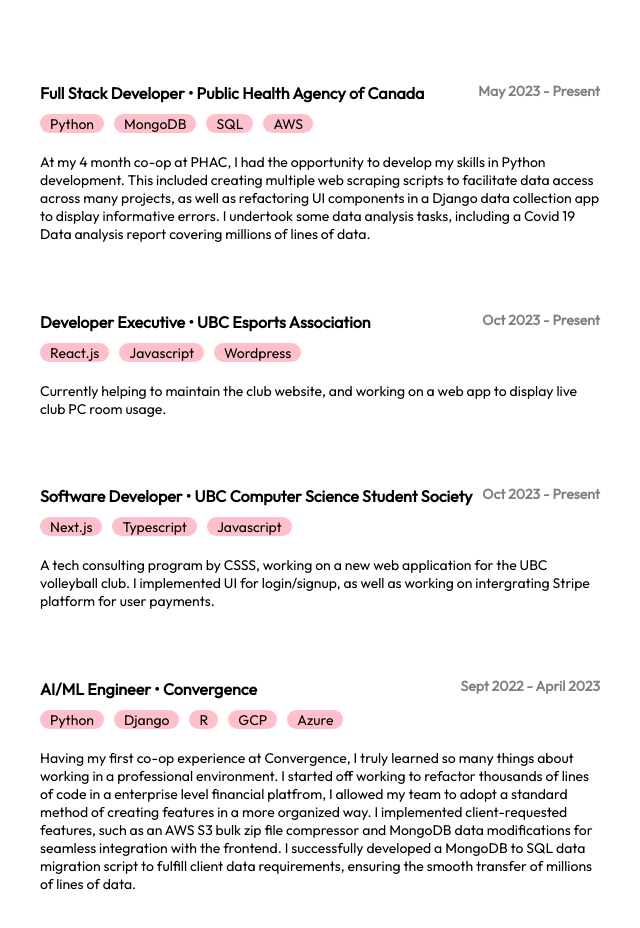
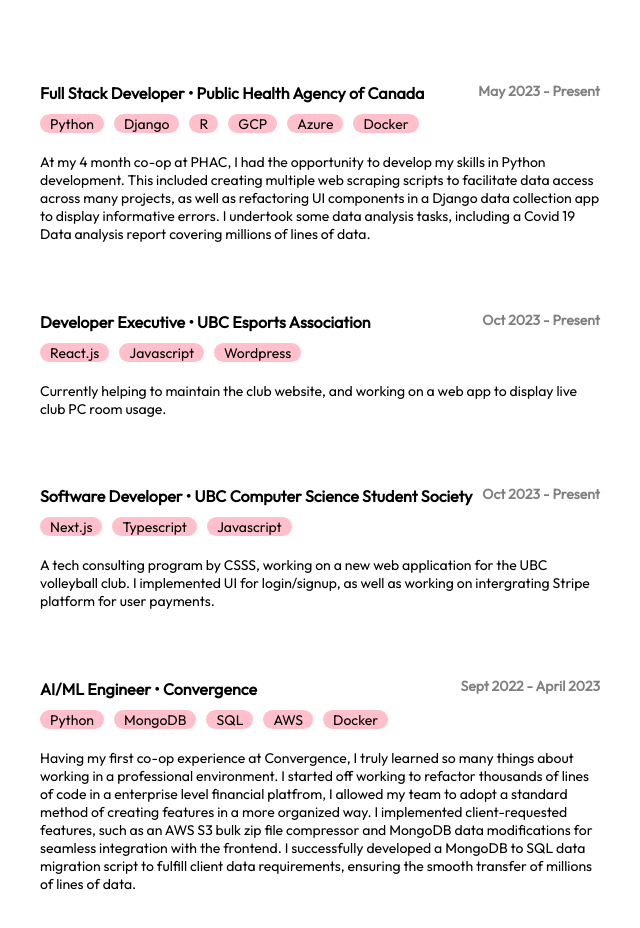
Before and after one commit to vickiszhang/portfolio, a React (Vite) app in the folder portfolio/: page / in a window 1280 px wide. Shown: the part 794-1722 px from the top of the page, without its empty margins (320-960 px from the left). Built offline with nearby package versions, Linux system fonts and the light colour scheme; the HTML template or start-up script is replaced by a standard one.

Commit message:
edit experience

```diff
--- a/portfolio/src/pages/Experience.tsx
+++ b/portfolio/src/pages/Experience.tsx
@@ -12,7 +12,7 @@
 
         <JobCard title="Full Stack Developer • Public Health Agency of Canada"
                   duration="May 2023 - Present"
-                  tools={["Python", "MongoDB", "SQL", "AWS"]}
+                  tools={["Python", "Django", "R", "GCP", "Azure", "Docker"]}
                   desc="At my 4 month co-op at PHAC, I had the opportunity to develop my skills in Python development. This included creating multiple web scraping scripts to facilitate data access across many projects, as well as refactoring UI components in a Django data collection app to display informative errors. I undertook some data analysis tasks, including a Covid 19 Data analysis report covering millions of lines of data."/>
         <JobCard title="Developer Executive • UBC Esports Association"
                   duration="Oct 2023 - Present"
@@ -24,7 +24,7 @@
                   desc="A tech consulting program by CSSS, working on a new web application for the UBC volleyball club. I implemented UI for login/signup, as well as working on intergrating Stripe platform for user payments."/>
         <JobCard title="AI/ML Engineer • Convergence"
                   duration="Sept 2022 - April 2023"
-                  tools={["Python", "Django", "R", "GCP", "Azure"]}
+                  tools={["Python", "MongoDB", "SQL", "AWS", "Docker"]}
                   desc="Having my first co-op experience at Convergence, I truly learned so many things about working in a professional environment. I started off working to refactor thousands of lines of code in a enterprise level financial platfrom, I allowed my team to adopt a standard method of creating features in a more organized way. I implemented client-requested features, such as an AWS S3 bulk zip file compressor and MongoDB data modifications for seamless integration with the frontend. I successfully developed a MongoDB to SQL data migration script to fulfill client data requirements, ensuring the smooth transfer of millions of lines of data."/>
       </div>
     </div>
```
